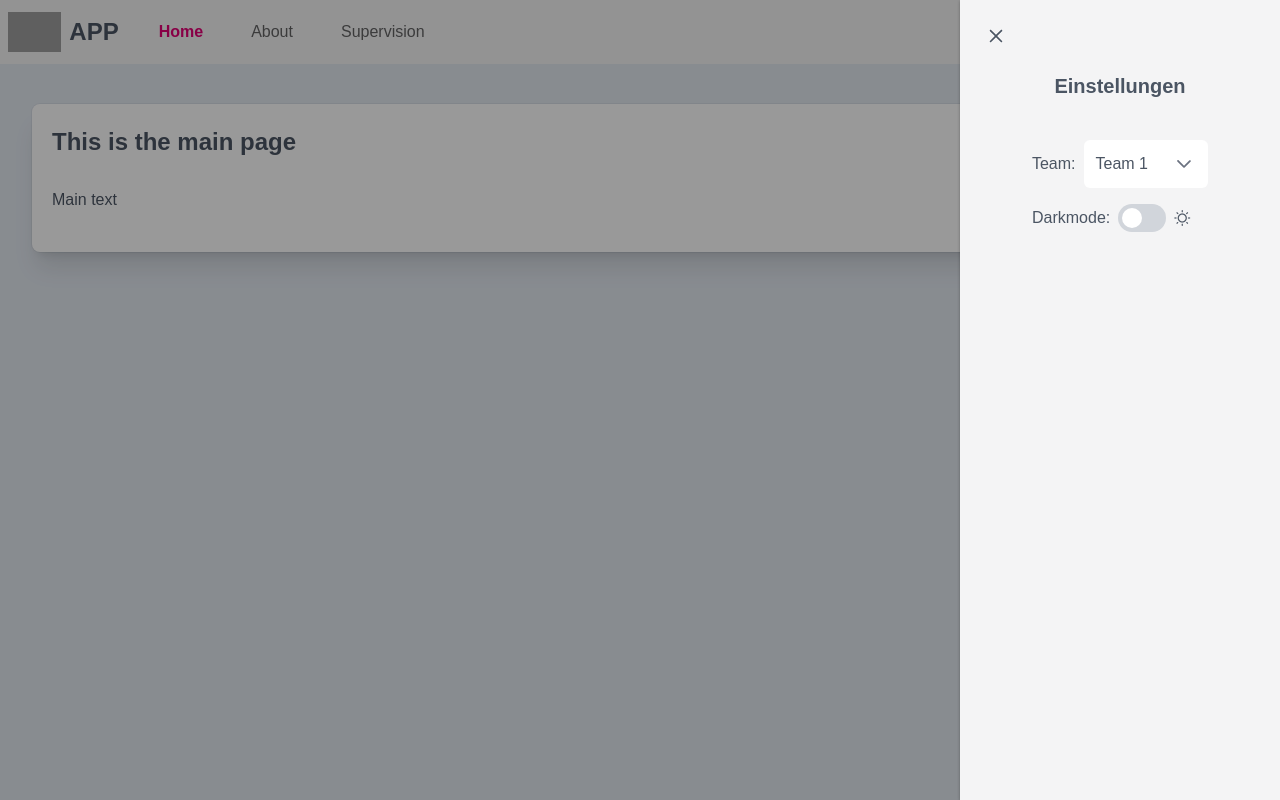
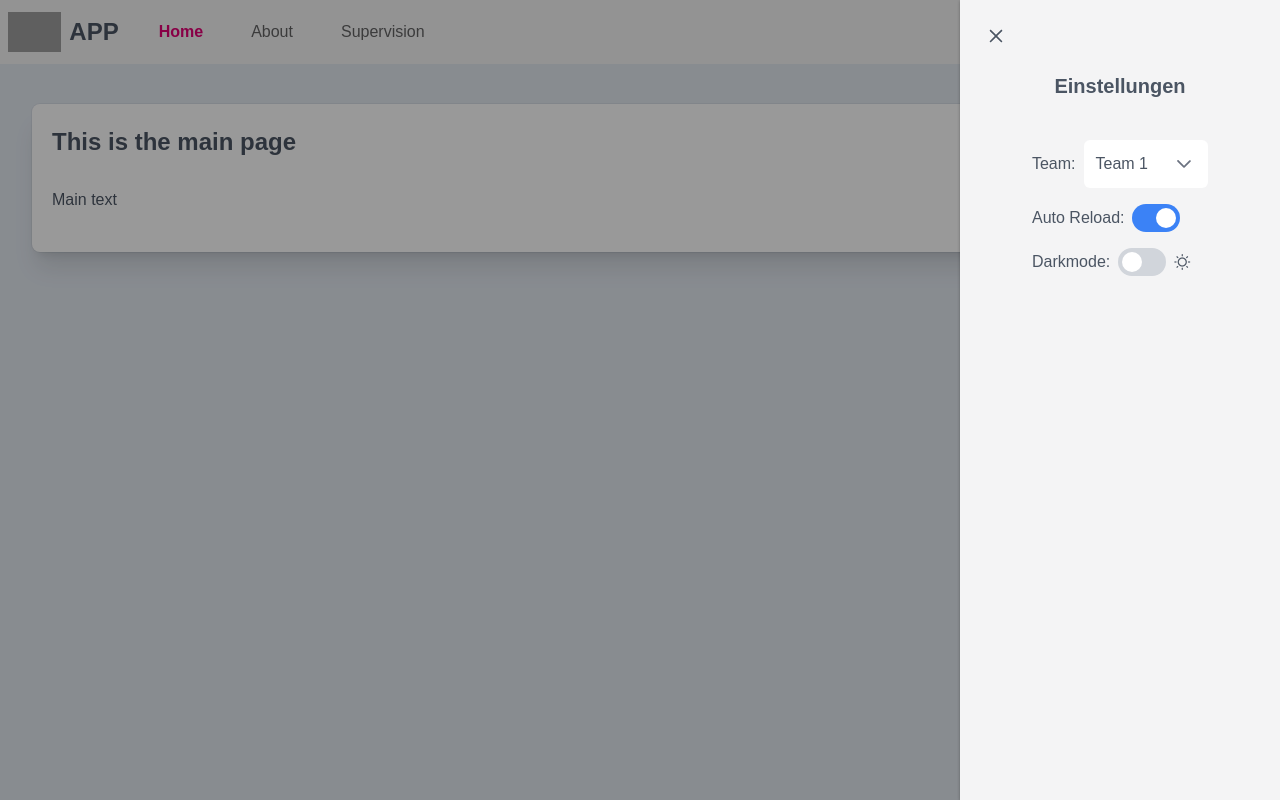
Before and after one commit to borsTiHD/vue-project, a Vue app: page / in a window 1280 px wide. Both pictures are taken after a click on the button 1248 px from the left and 32 px from the top of the page. Built offline with nearby package versions, Linux system fonts and the light colour scheme; grey boxes are pictures that could not be loaded; a web font is replaced by a local one.

Commit message:
App >> AutoReloader startet Reloader on startup.

```diff
--- a/src/App.vue
+++ b/src/App.vue
@@ -14,30 +14,40 @@
 </template>
 
 <script setup lang="ts">
-import { onMounted, computed, watch } from 'vue'
+import { computed, watch } from 'vue'
 import { RouterView } from 'vue-router'
 import AppNavbar from '@/components/layout/AppNavbar.vue'
 import useEmitter from '@/composables/useEmitter'
 import { useDarkModeStore } from '@/stores/darkmode'
+import { useAutoReloadStore } from '@/stores/autoreload'
 
-// Store
+// Darkmode
 const darkModeStore = useDarkModeStore()
 const isDarkMode = computed(() => darkModeStore.isDarkMode)
-
-// Darkmode Watcher
 watch(isDarkMode, () => { document.documentElement.classList.toggle('dark', darkModeStore.isDarkMode) })
-
-// Checks Darkmode on startup
-onMounted(() => {
-    // Check if darkmode is enabled by os or localstorage
-    const mode = (localStorage.theme === 'dark' || (!('theme' in localStorage) && window.matchMedia('(prefers-color-scheme: dark)').matches)) ? true : false
-    document.documentElement.classList.toggle('dark', mode)
-    darkModeStore.setDarkMode(mode)
-})
 
 // Reload emitter Test
 const emitter = useEmitter()
 emitter.$on('reloadtimer', (arg: string) => { console.log('Reloadtimer emitted:', arg) })
+
+// Checks settings on startup
+const checkSettingsOnStartup = () => {
+    console.log('[App] -> Load Settings on Startup')
+    // Check if darkmode is enabled by os or localstorage
+    const darkmode = (localStorage.theme === 'dark' || (!('theme' in localStorage) && window.matchMedia('(prefers-color-scheme: dark)').matches)) ? true : false
+    document.documentElement.classList.toggle('dark', darkmode)
+    darkModeStore.setDarkMode(darkmode)
+
+    // Checks autoreload from localstorage
+    const autoReloadStore = useAutoReloadStore()
+    if (localStorage.autoreload) {
+        autoReloadStore.setAutoReload(localStorage.autoreload === 'true' ? true : false)
+    } else {
+        // Set default autoreload
+        autoReloadStore.setAutoReload(true)
+    }
+}
+checkSettingsOnStartup()
 </script>
 
 <style>
--- a/src/components/layout/AppNavbar.vue
+++ b/src/components/layout/AppNavbar.vue
@@ -27,7 +27,7 @@
         </template>
         <template #end>
             <div class="flex items-center gap-2">
-                <AppCountdown />
+                <AppReload />
                 <AppSidebar />
             </div>
         </template>
@@ -39,7 +39,7 @@ import { ref } from 'vue'
 import { RouterLink } from 'vue-router'
 import routes from '@/router/routes'
 import AppSidebar from '@/components/layout/AppSidebar.vue'
-import AppCountdown from '@/components/layout/AppCountdown.vue'
+import AppReload from '@/components/layout/AppReload.vue'
 const items = ref(routes)
 </script>
 
--- a/src/components/layout/AppCountdown.vue
+++ b/src/components/layout/AppReload.vue
@@ -24,15 +24,33 @@
 </template>
 
 <script setup lang="ts">
-import { ref, computed } from 'vue'
+import { ref, computed, onMounted, watch } from 'vue'
 import { useToast } from 'primevue/usetoast'
 import useEmitter from '@/composables/useEmitter'
 import { useDarkModeStore } from '@/stores/darkmode'
+import { useAutoReloadStore } from '@/stores/autoreload'
 
-// Store
+// Darkmode
 const darkModeStore = useDarkModeStore()
 const isDarkMode = computed(() => darkModeStore.isDarkMode)
 
+// AutoReload
+const autoReloadStore = useAutoReloadStore()
+const isAutoReload = computed(() => autoReloadStore.isAutoReload)
+watch(isAutoReload, (mode) => {
+    if (mode) {
+        startCountdown()
+    } else {
+        stopCountdown()
+    }
+})
+
+// AutoReload on startup if enabled
+onMounted(() => {
+    if (autoReloadStore.isAutoReload) { startCountdown() }
+})
+
+// Countdown values
 const emitter = useEmitter() // Event Emitter
 const toast = useToast() // Toast Emitter
 const value = ref(60) // Countdown Value
@@ -50,7 +68,7 @@ const startCountdown = () => {
         if (value.value <= 0) {
             value.value = duration // Reset value - timer begins again
             toast.add({ severity:'info', summary: 'Info Message', detail:'Reload Timer finished', group: 'br', life: 3000 })
-            emitter.$emit('reloadtimer', 'FINISHED') // Emit event - listen like: emitter.$on('reloadtimer', (arg: string) => { console.log('Reloadtimer emitted:', arg) })
+            emitter.$emit('reloadtimer', 'finished') // Emit event - listen like: emitter.$on('reloadtimer', (arg: string) => { console.log('Reloadtimer emitted:', arg) })
         }
     }, 1000)
 }
--- a/src/components/layout/AppSidebar.vue
+++ b/src/components/layout/AppSidebar.vue
@@ -6,9 +6,13 @@
                 <p class="text-xl font-semibold">Einstellungen</p>
                 <Divider />
                 <ul class="flex-col space-y-4 list-none">
-                    <li class="flex items-center" v-tooltip.left="`Change to ${isDarkMode ? 'Light' : 'Dark'}`">
+                    <li class="flex items-center" v-tooltip.left="'Team Auswahl'">
                         <p class="">Team:</p>
                         <ChangeTeam />
+                    </li>
+                    <li class="flex items-center" v-tooltip.left="'Startet Reloader automatisch'">
+                        <p class="">Auto Reload:</p>
+                        <InputSwitch class="ml-2" v-model="isAutoReload" @change="updateAutoReload" />
                     </li>
                     <li class="flex items-center" v-tooltip.left="`Change to ${isDarkMode ? 'Light' : 'Dark'}`">
                         <p class="">Darkmode:</p>
@@ -24,17 +28,21 @@
 <script setup lang="ts">
 import { ref, computed } from 'vue'
 import { useDarkModeStore } from '@/stores/darkmode'
+import { useAutoReloadStore } from '@/stores/autoreload'
 import ChangeTeam from '@/components/misc/ChangeTeam.vue'
 
 // Open sidebar
 const showSidebar = ref(false)
 
-// Store
+// DarkMode
 const darkModeStore = useDarkModeStore()
 const isDarkMode = computed(() => darkModeStore.isDarkMode)
+const updateDarkmode = () => { darkModeStore.setDarkMode(!isDarkMode.value) }
 
-// Darkmode Toggle
-const updateDarkmode = () => { darkModeStore.setDarkMode(!isDarkMode.value) }
+// AutoReload
+const autoReloadStore = useAutoReloadStore()
+const isAutoReload = computed(() => autoReloadStore.isAutoReload)
+const updateAutoReload = () => { autoReloadStore.setAutoReload(!isAutoReload.value) }
 </script>
 
 <style>
--- a/src/components/misc/ChangeTeam.vue
+++ b/src/components/misc/ChangeTeam.vue
@@ -17,19 +17,3 @@ const changeTeam = (event: any) => {
     if (team) { teamStore.setSelectedTeam(team) }
 }
 </script>
-
-<style>
-/* Z-Index fixes */
-.p-sidebar {
-    z-index: 10000;
-}
-.p-sidebar-mask {
-    z-index: 9000;
-}
-.p-tooltip {
-    z-index: 10001;
-}
-.p-dropdown-panel {
-    z-index: 10001;
-}
-</style>
--- /dev/null
+++ b/src/stores/autoreload.ts
@@ -0,0 +1,17 @@
+import { defineStore } from 'pinia'
+
+export const useAutoReloadStore = defineStore({
+    id: 'autoreload-store',
+    state: () => ({
+        autoreload: true
+    }),
+    actions: {
+        setAutoReload(value: boolean) {
+            this.autoreload = value
+            localStorage.autoreload = value
+        }
+    },
+    getters: {
+        isAutoReload: (state) => state.autoreload
+    }
+})
```
